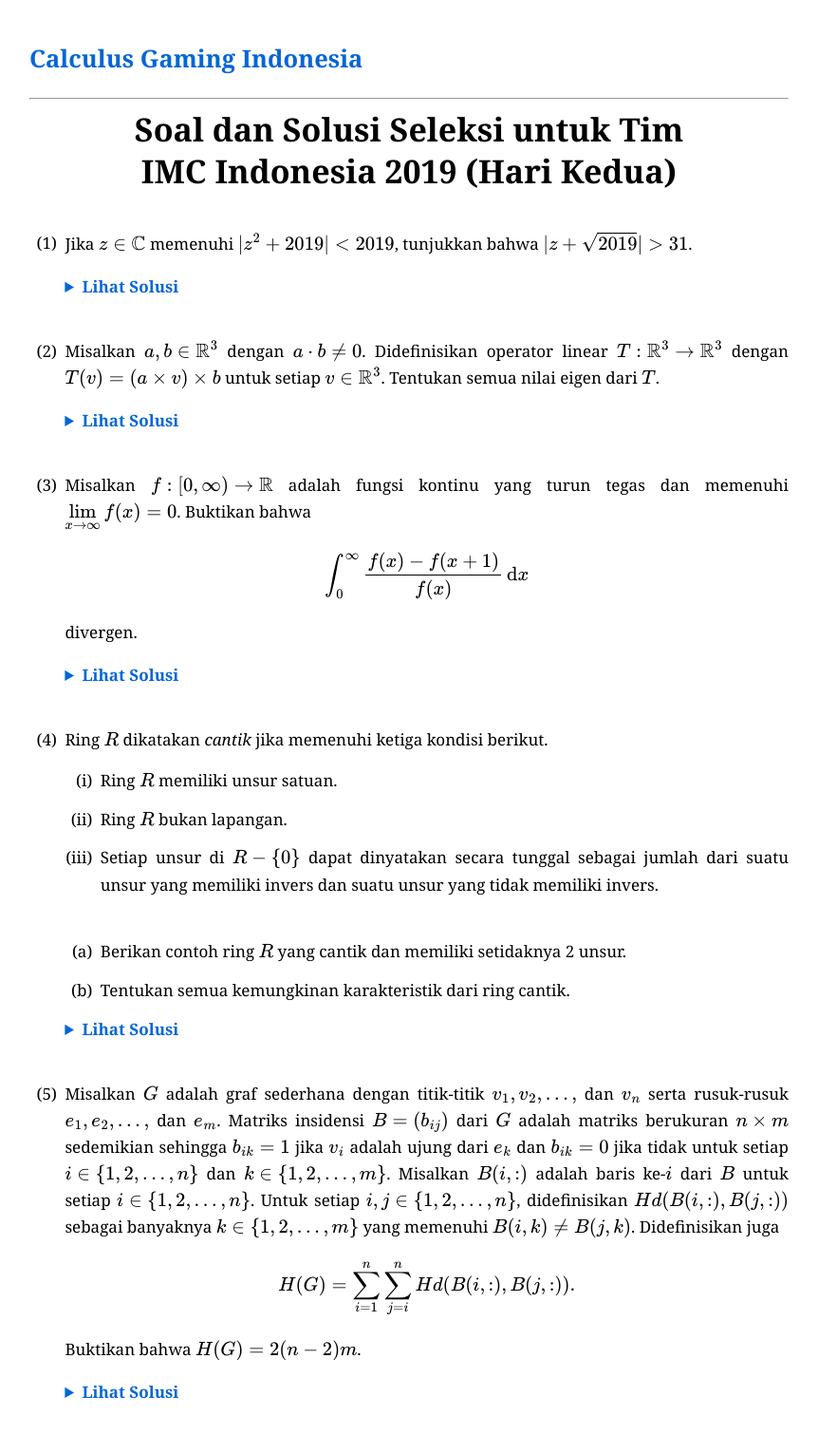
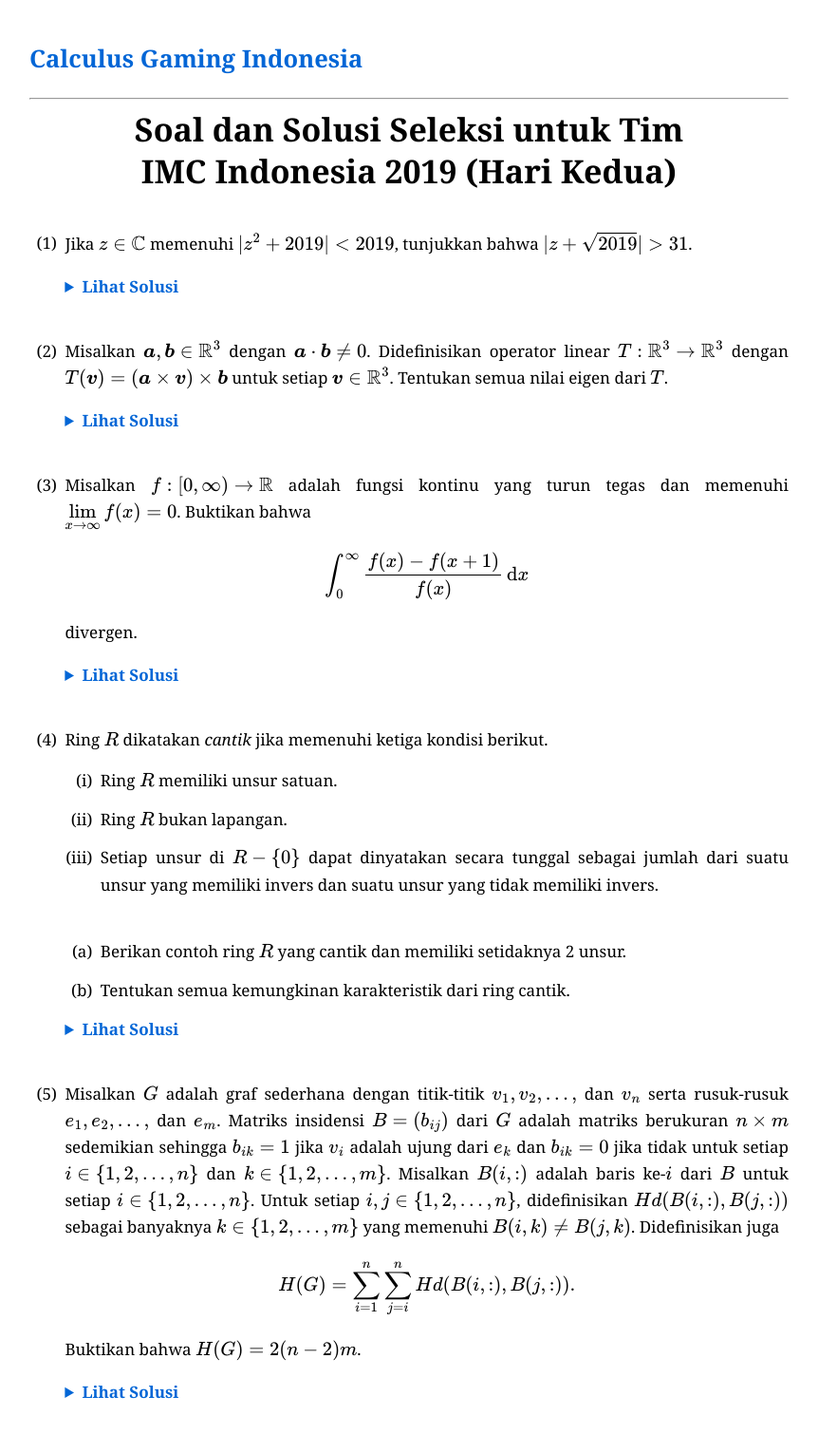
Before and after one commit to calculusgamingindonesia/calculusgamingindonesia.github.io, a Jekyll site: the page built from _posts/2026-07-02-sel-tim-imc-indo-19-2.md, in a window 1280 px wide. Shown: the whole page at 95% size, without its empty margins (209-1071 px from the left). Built offline with Jekyll 4.4.1, drawn with Linux system fonts in a browser that asks for light colours; some web fonts are replaced.

Commit message:
Update 2026-07-02-sel-tim-imc-indo-19-2.md

```diff
--- a/_posts/2026-07-02-sel-tim-imc-indo-19-2.md
+++ b/_posts/2026-07-02-sel-tim-imc-indo-19-2.md
@@ -16,7 +16,7 @@ urutan: 202
    Solusi diserahkan kepada pembaca sebagai latihan.
    </div></details>
 
-2. Misalkan $a, b\in\mathbb{R}^3$ dengan $a\cdot b\neq0$. Didefinisikan operator linear $T:\mathbb{R}^3\to\mathbb{R}^3$ dengan $T(v)=(a\times v)\times b$ untuk setiap $v\in\mathbb{R}^3$. Tentukan semua nilai eigen dari $T$.
+2. Misalkan $\boldsymbol{a}, \boldsymbol{b}\in\mathbb{R}^3$ dengan $\boldsymbol{a}\cdot\boldsymbol{b}\neq0$. Didefinisikan operator linear $T:\mathbb{R}^3\to\mathbb{R}^3$ dengan $T(\boldsymbol{v})=(\boldsymbol{a}\times\boldsymbol{v})\times\boldsymbol{b}$ untuk setiap $\boldsymbol{v}\in\mathbb{R}^3$. Tentukan semua nilai eigen dari $T$.
 
    <details><summary>Lihat Solusi</summary><div class="kotak-solusi" markdown="1">
    Solusi diserahkan kepada pembaca sebagai latihan.
```
